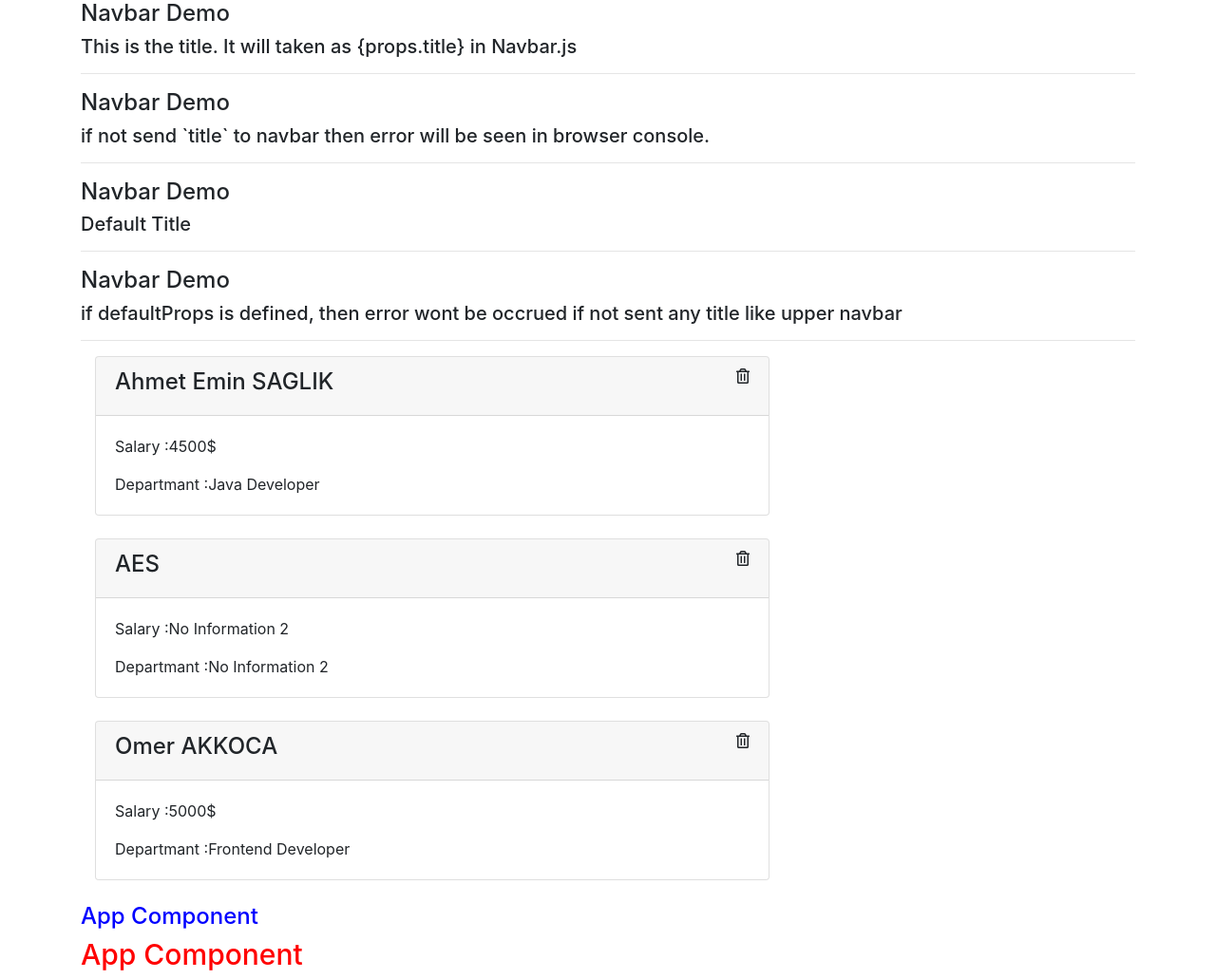
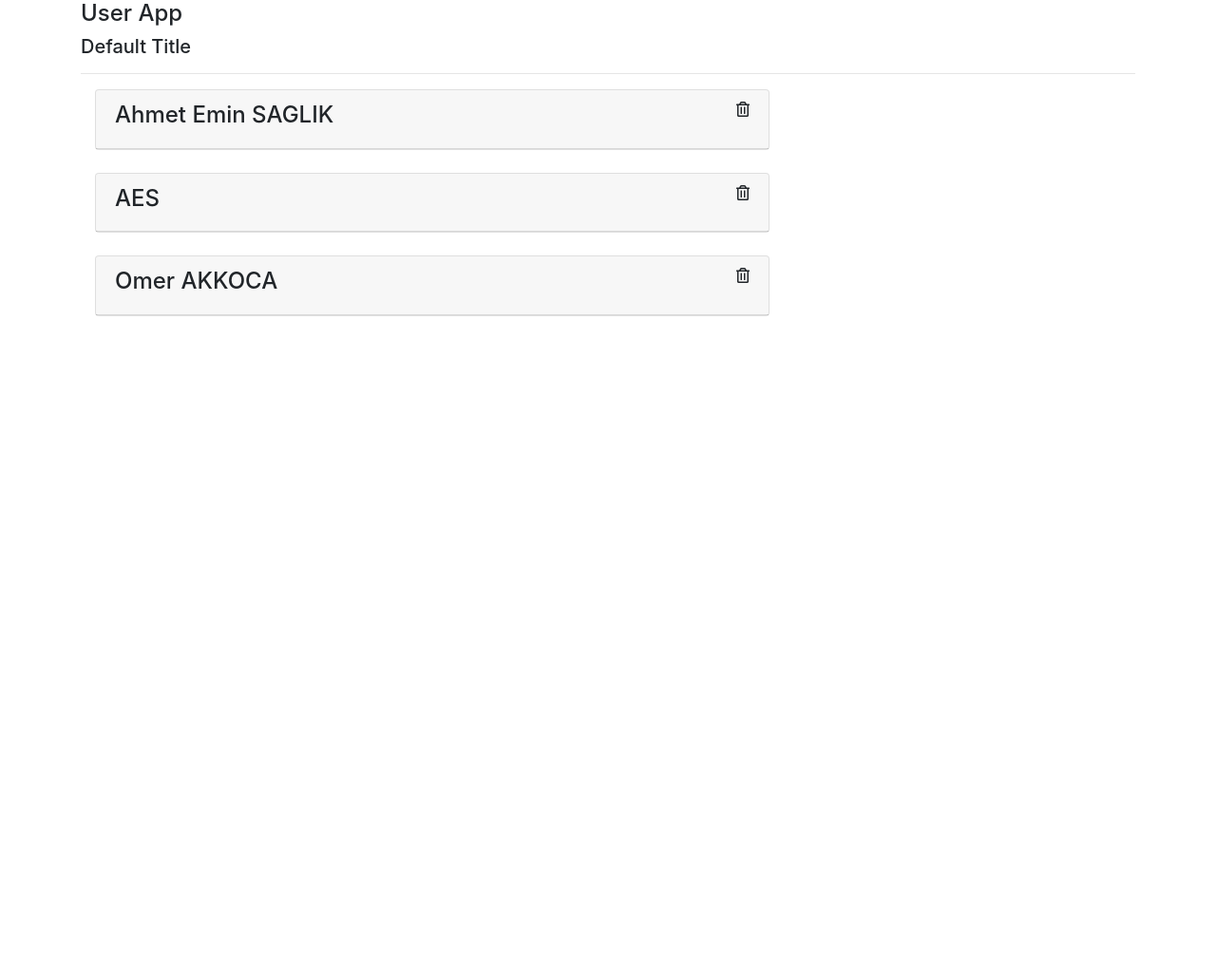
Before and after one commit to AhmetEminSaglik/React-Tutorial, a React (Create React App) app: page / in a window 1280 px wide. Shown: the whole page at 95% size. After the commit the page ends 800 px from the top, so only its background shows below. Built offline with nearby package versions, Linux system fonts and the light colour scheme.

Commit message:
learned state

```diff
--- a/src/App.js
+++ b/src/App.js
@@ -5,25 +5,25 @@ import User from "./component/User";
 function App() {
   return (
     <div className="container">
-      <Navbar title="This is the title. It will taken as {props.title} in Navbar.js" />
+      <Navbar />
       <hr />
-      <Navbar title="if not send `title` to navbar then error will be seen in browser console." />
+      {/*   <Navbar title="This is the title. It will taken as {props.title} in Navbar.js" />
+      <hr />
+       <Navbar title="if not send `title` to navbar then error will be seen in browser console." />
       <hr />
       <Navbar  />
       <hr />
       <Navbar  title ="if defaultProps is defined, then error wont be occrued if not sent any title like upper navbar"/>
-      <hr />
+      <hr /> */}
       <User
         name="Ahmet Emin SAGLIK"
         departmant="Java Developer"
         salary="4500$"
       />
-      <User
-      name="AES "/>
-
+      <User name="AES " />
       <User name="Omer AKKOCA" salary="5000$" departmant="Frontend Developer" />
-      <h4 className="header"> App Component</h4>
-      <h4 style={{ color: "red", fontSize: "30px" }}> App Component</h4>
+      {/* <h4 className="header"> App Component</h4>
+      <h4 style={{ color: "red", fontSize: "30px" }}> App Component</h4> */}
     </div>
   );
 }
--- a/src/component/Navbar.js
+++ b/src/component/Navbar.js
@@ -6,7 +6,7 @@ const Navbar = (props) => {
   // this is function so props.title is good enough
   return (
     <div>
-      <h4>Navbar Demo</h4>
+      <h4>User App</h4>
       <h5>{props.title}</h5>
     </div>
   );
--- a/src/component/User.js
+++ b/src/component/User.js
@@ -9,6 +9,16 @@ class User extends Component {
   //static defaultProps = {...}
   // or
   // User.defaultProps = {...}
+
+  state={
+    isVisible: false,
+  }
+  // constructor(props) {
+  //   super(props);
+  //   this.state = {
+  //     isVisible: false,
+  //   };
+  // }
   static defaultProps = {
     name: "No Information 2",
     departmant: "No Information 2",
@@ -16,6 +26,7 @@ class User extends Component {
   };
   render() {
     const { name, departmant, salary } = this.props;
+    const { isVisible } = this.state;
     return (
       <div className="col-md-8 mb-4">
         <div className="card">
@@ -23,10 +34,13 @@ class User extends Component {
             <h4 className="d-inline">{name}</h4>
             <i className="far fa-trash-alt" style={{ cursor: "pointer" }}></i>
           </div>
-          <div className="card-body">
-            <p className="card-text">Salary :{salary}</p>
-            <p className="card-text">Departmant :{departmant}</p>
-          </div>
+          {isVisible ? (
+            <div className="card-body">
+              <p className="card-text">Salary :{salary}</p>
+              <p className="card-text">Departmant :{departmant}</p>
+              <p className="card-text">{isVisible}</p>
+            </div>
+          ) : null}
         </div>
       </div>
       // <div>
```
Also changed, not shown: note.txt.
